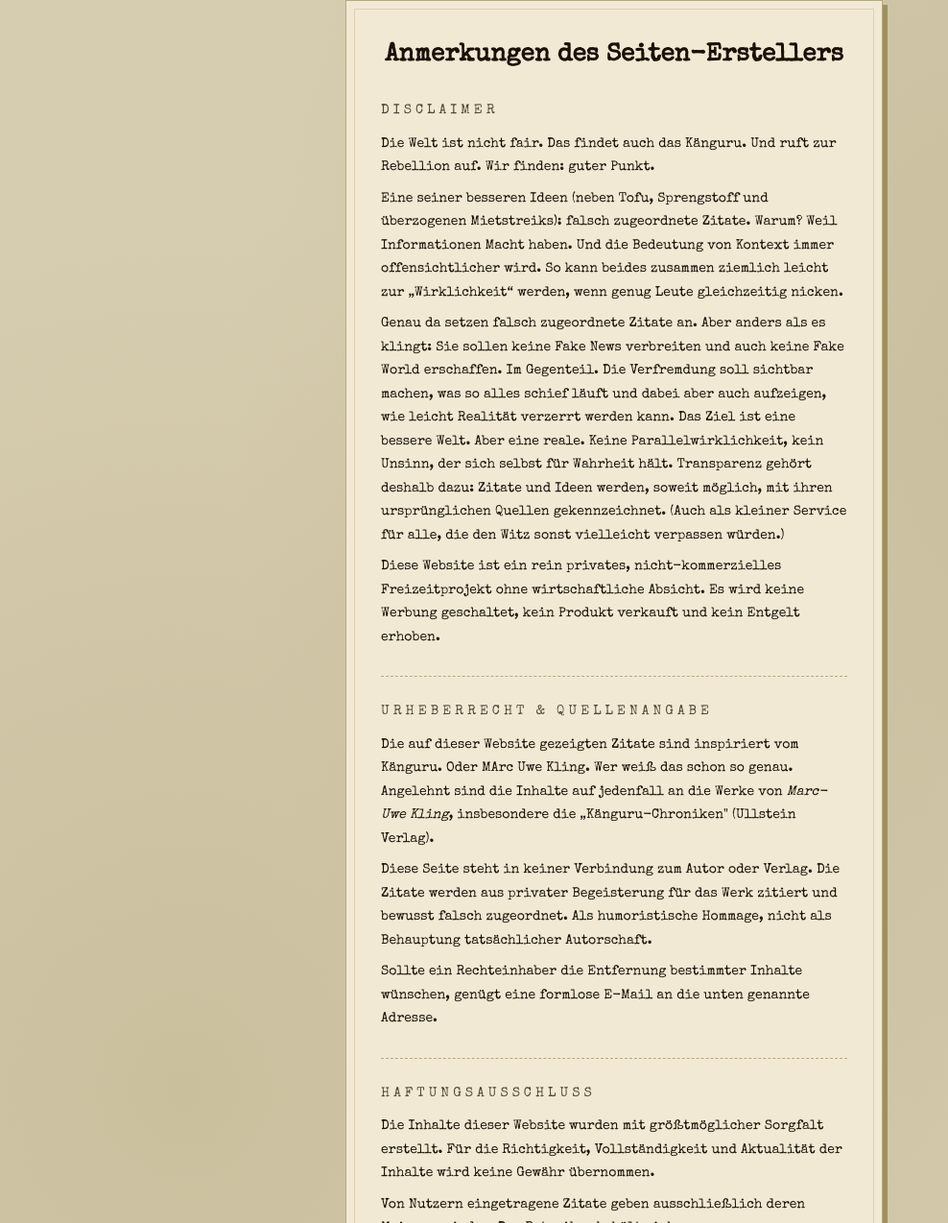
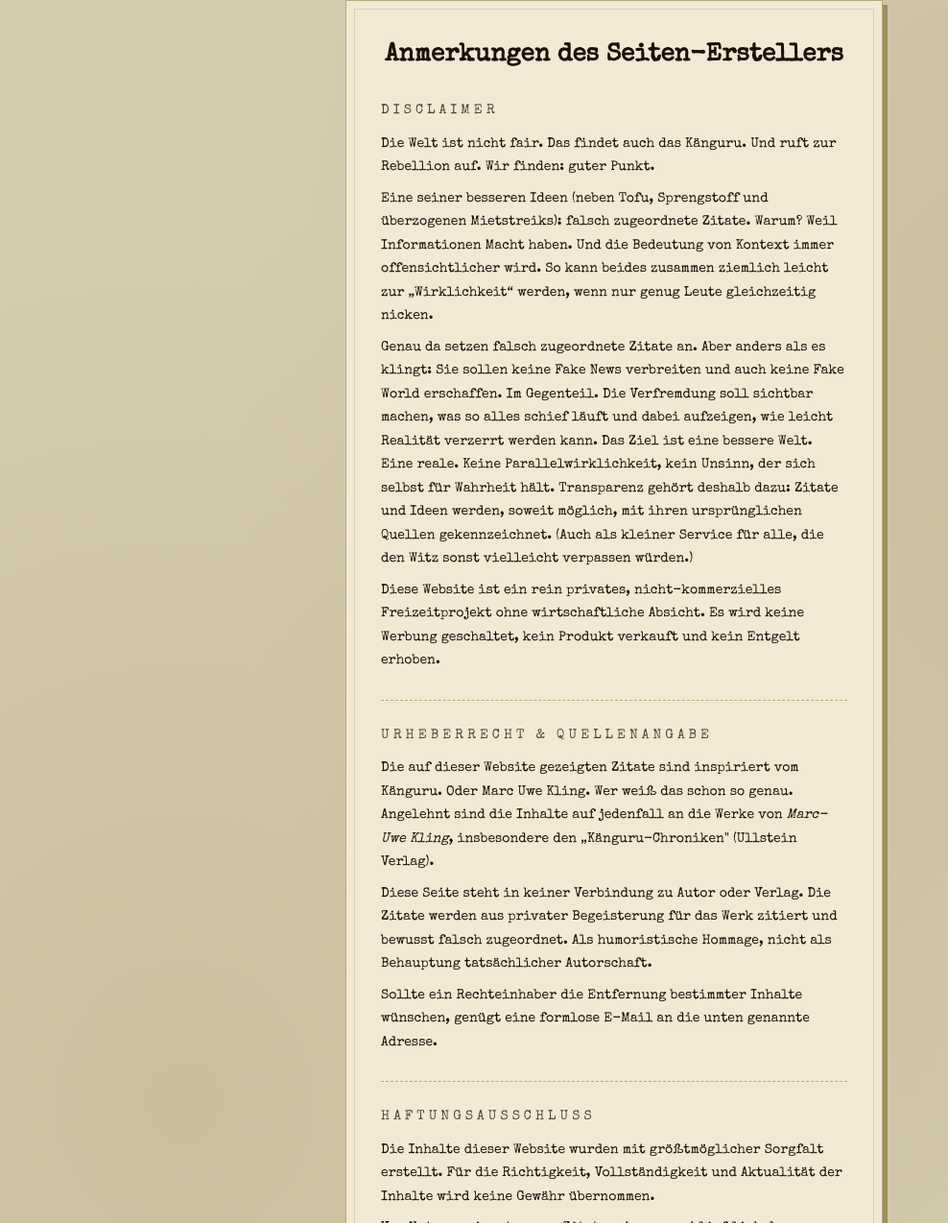
Before and after one commit to FxW-rgb/falscheZitate, a plain HTML site: page anmerkungen.html in a window 1280 px wide. Shown: the part 48-1322 px from the top of the page at 96% size, without its empty margins (0-988 px from the left). Drawn offline with nearby package versions, Linux system fonts and the light colour scheme; a web font is replaced by a local one.

Commit message:
Add files via upload

```diff
--- a/anmerkungen.html
+++ b/anmerkungen.html
@@ -116,13 +116,13 @@
         <p>
           Eine seiner besseren Ideen (neben Tofu, Sprengstoff und überzogenen Mietstreiks): falsch zugeordnete Zitate.
           Warum? Weil Informationen Macht haben. Und die Bedeutung von Kontext immer offensichtlicher wird.
-          So kann beides zusammen ziemlich leicht zur „Wirklichkeit“ werden, wenn genug Leute gleichzeitig nicken.
+          So kann beides zusammen ziemlich leicht zur „Wirklichkeit“ werden, wenn nur genug Leute gleichzeitig nicken.
         </p>
         <p>
           Genau da setzen falsch zugeordnete Zitate an. Aber anders als es klingt:
           Sie sollen keine Fake News verbreiten und auch keine Fake World erschaffen. Im Gegenteil.
-          Die Verfremdung soll sichtbar machen, was so alles schief läuft und dabei aber auch aufzeigen, wie leicht Realität verzerrt werden kann.
-          Das Ziel ist eine bessere Welt. Aber eine reale. Keine Parallelwirklichkeit, kein Unsinn, der sich selbst für Wahrheit hält.
+          Die Verfremdung soll sichtbar machen, was so alles schief läuft und dabei aufzeigen, wie leicht Realität verzerrt werden kann.
+          Das Ziel ist eine bessere Welt. Eine reale. Keine Parallelwirklichkeit, kein Unsinn, der sich selbst für Wahrheit hält.
           Transparenz gehört deshalb dazu: Zitate und Ideen werden, soweit möglich, mit ihren ursprünglichen Quellen gekennzeichnet.
           (Auch als kleiner Service für alle, die den Witz sonst vielleicht verpassen würden.)
         </p>
@@ -139,12 +139,12 @@
       <div class="imprint-section">
         <p class="imprint-section-title">Urheberrecht & Quellenangabe</p>
         <p>
-          Die auf dieser Website gezeigten Zitate sind inspiriert vom Känguru. Oder MArc Uwe Kling. Wer weiß das schon so genau.
+          Die auf dieser Website gezeigten Zitate sind inspiriert vom Känguru. Oder Marc Uwe Kling. Wer weiß das schon so genau.
           Angelehnt sind die Inhalte auf jedenfall an die Werke von <em>Marc-Uwe Kling</em>, insbesondere
-          die „Känguru-Chroniken" (Ullstein Verlag).
+          den „Känguru-Chroniken" (Ullstein Verlag).
         </p>
         <p>
-          Diese Seite steht in keiner Verbindung zum Autor oder Verlag.
+          Diese Seite steht in keiner Verbindung zu Autor oder Verlag.
           Die Zitate werden aus privater Begeisterung für das Werk zitiert
           und bewusst falsch zugeordnet. Als humoristische Hommage,
           nicht als Behauptung tatsächlicher Autorschaft.
```
